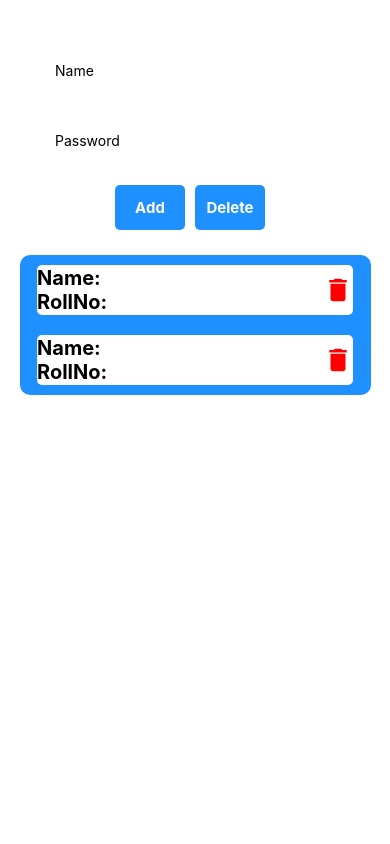
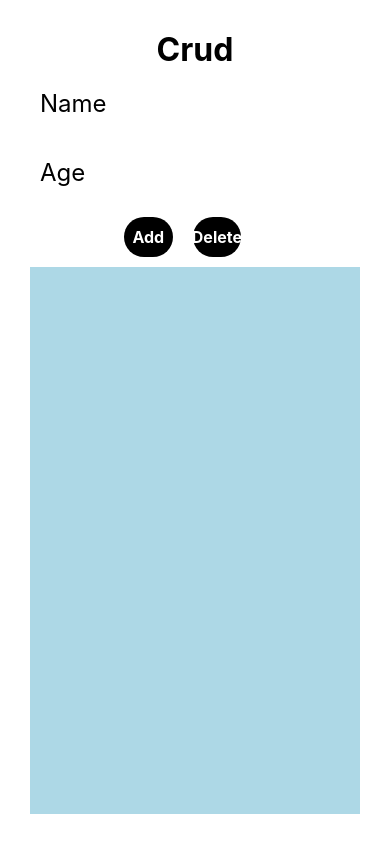
Before and after one commit to Shah-Jahan-Mukhtar/CRUD-RN, a React Native app: screen / in a window 390 px wide. Built offline with nearby package versions, Linux system fonts and the light colour scheme.

Commit message:
CRUD operation
CRUD operation

```diff
--- a/App.js
+++ b/App.js
@@ -8,19 +8,20 @@ import {
   SafeAreaView,
   TouchableOpacity,
   ScrollView,
+  FlatList,
 } from "react-native";
 import Icon from "react-native-vector-icons/MaterialIcons";
 import { Alert } from "react-native-web";
-import { backgroundColor } from "react-native/Libraries/Components/View/ReactNativeStyleAttributes";
+// import { backgroundColor } from "react-native/Libraries/Components/View/ReactNativeStyleAttributes";
 import Data from "./Component/Data";
-// import Crud from "./Component/Crud";
+import Crud from "./Component/Crud";
 
 export default function App() {
   const [add, setAdd] = useState({
     name: "",
     rollNo: "",
   });
-  const [user, setUser] = useState([{}]);
+  const [user, setUser] = useState([]);
   const [isEdit, setisEdit] = useState(false);
   const [index, setIndex] = useState(null);
   const [item, setItem] = useState();
@@ -71,94 +72,98 @@ export default function App() {
   );
 
   return (
-    <SafeAreaView style={{ marginTop: 25 }}>
-      <View style={styles.container}>
-        <View style={{ justifyContent: "center", alignItems: "center" }}>
-          <TextInput
-            style={styles.TextInput}
-            placeholder="Name"
-            value={add.name}
-            onChangeText={(text) => setAdd({ ...add, name: text })}
-          />
-        </View>
-        <View style={{ justifyContent: "center", alignItems: "center" }}>
-          <TextInput
-            style={styles.TextInput}
-            placeholder="Password"
-            keyboardType="number-pad"
-            value={add.rollNo}
-            onChangeText={(text) => setAdd({ ...add, rollNo: text })}
-            // secureTextEntry={true}
-          />
-        </View>
-        <View
-          style={{
-            flexDirection: "row",
-            justifyContent: "center",
-            alignItems: "center",
-          }}
-        >
-          <TouchableOpacity
-            style={styles.Button}
-            onPress={() => (isEdit ? UpdateData() : CreateData())}
-            disabled={!(add.name && add.rollNo)}
-          >
-            <Text
-              style={{
-                fontWeight: "bold",
+    <Crud />
+    // <SafeAreaView style={{ marginTop: 25 }}>
+    //   <View style={styles.container}>
+    //     <View style={{ justifyContent: "center", alignItems: "center" }}>
+    //       <TextInput
+    //         style={styles.TextInput}
+    //         placeholder="Name"
+    //         value={add.name}
+    //         onChangeText={(text) => setAdd({ ...add, name: text })}
+    //       />
+    //     </View>
+    //     <View style={{ justifyContent: "center", alignItems: "center" }}>
+    //       <TextInput
+    //         style={styles.TextInput}
+    //         placeholder="Password"
+    //         keyboardType="number-pad"
+    //         value={add.rollNo}
+    //         onChangeText={(text) => setAdd({ ...add, rollNo: text })}
+    //         // secureTextEntry={true}
+    //       />
+    //     </View>
+    //     <View
+    //       style={{
+    //         flexDirection: "row",
+    //         justifyContent: "center",
+    //         alignItems: "center",
+    //       }}
+    //     >
+    //       <TouchableOpacity
+    //         style={styles.Button}
+    //         onPress={() => (isEdit ? UpdateData() : CreateData())}
+    //         disabled={!(add.name && add.rollNo)}
+    //       >
+    //         <Text
+    //           style={{
+    //             fontWeight: "bold",
 
-                fontSize: 15,
-                color: "white",
-              }}
-            >
-              {isEdit ? "Update" : "Add"}
-            </Text>
-          </TouchableOpacity>
-          <TouchableOpacity
-            style={styles.Button}
-            onPress={() => DeleteData(index)}
-            key={index}
-          >
-            <Text
-              style={{
-                fontWeight: "bold",
+    //             fontSize: 15,
+    //             color: "white",
+    //           }}
+    //         >
+    //           {isEdit ? "Update" : "Add"}
+    //         </Text>
+    //       </TouchableOpacity>
+    //       {/* <TouchableOpacity
+    //         style={styles.Button}
+    //         onPress={() => DeleteData(index)}
+    //         key={index}
+    //       >
+    //         <Text
+    //           style={{
+    //             fontWeight: "bold",
 
-                fontSize: 15,
-                color: "white",
-              }}
-            >
-              Delete
-            </Text>
-          </TouchableOpacity>
-        </View>
-        <View style={{ justifyContent: "center", alignItems: "center" }}>
-          <ScrollView style={styles.list}>
-            {user.map((item, index) => (
-              <TouchableOpacity
-                key={index}
-                onPress={() => {
-                  EditData(index), setItem(item);
-                }}
-              >
-                <Data Name={item.name} pwd={item.rollNo} />
-                {/* <Icon name="delete" size={25} color="red" /> */}
-              </TouchableOpacity>
-            ))}
-            {user.map((item, index) => (
-              <TouchableOpacity
-                key={index}
-                onPress={() => {
-                  EditData(index), setItem(item);
-                }}
-              >
-                <Data Name={item.name} pwd={item.rollNo} />
-                {/* <Icon name="delete" size={25} color="red" /> */}
-              </TouchableOpacity>
-            ))}
-          </ScrollView>
-        </View>
-      </View>
-    </SafeAreaView>
+    //             fontSize: 15,
+    //             color: "white",
+    //           }}
+    //         >
+    //           Delete
+    //         </Text>
+    //       </TouchableOpacity> */}
+    //     </View>
+    //     <View style={{ justifyContent: "center", alignItems: "center" }}>
+    //       {/* <ScrollView style={styles.list}> */}
+    //       <FlatList
+    //         data={item}
+    //         keyExtractor={(item) => item.index}
+    //         renderItem={({ item }) => {
+    //           <View style={{ flexDirection: "row" }}>
+    //             <TouchableOpacity
+    //               onPress={() => {
+    //                 EditData(index), setItem(item);
+    //               }}
+    //             >
+    //               <Data Name={item.name} pwd={item.rollNo} />
+    //             </TouchableOpacity>
+
+    //             {/* <View>
+    //               <TouchableOpacity
+    //                 onPress={() => {
+    //                   Delete(index);
+    //                 }}
+    //               >
+    //                 <Icon name="delete" size={25} color="red" />
+    //               </TouchableOpacity>
+    //             </View> */}
+    //           </View>;
+    //         }}
+    //       />
+    //       {/* </ScrollView> */}
+    //     </View>
+    //   </View>
+    // </SafeAreaView>
   );
 }
 
--- a/Component/Crud.js
+++ b/Component/Crud.js
@@ -17,7 +17,7 @@ const Crud = () => {
   const [isEdit, setIsEdit] = useState(false);
   const [index, setIndex] = useState(null);
   const [item, setItem] = useState();
-
+  var chk = false;
   const addUser = useCallback(() => {
     setUsers([...users, user]);
     setUser({
@@ -30,6 +30,7 @@ const Crud = () => {
       setUser(users[indx]);
       setIsEdit(true);
       setIndex(indx);
+      chk = false;
     },
     [user, users, index, isEdit]
   );
@@ -42,16 +43,19 @@ const Crud = () => {
       name: "",
       age: "",
     });
+    chk = false;
   }, [users, user, setUsers]);
   const deleteUser = useCallback(
     (indx) => {
-      let filterObj = users.filter((item, ind) => ind != indx);
-      console.log(filterObj);
+      var filterObj = users.filter((item, ind) => ind != indx);
+
+      // console.log(chk);
       setUsers(filterObj);
       setUser({
         name: "",
         age: "",
       });
+      chk = false;
     },
     [user, users, setUsers]
   );
@@ -61,13 +65,13 @@ const Crud = () => {
       <Text style={style.header}>Crud</Text>
       <TextInput
         style={style.inputS}
-        placeholder="name"
+        placeholder="Name"
         value={user.name}
         onChangeText={(text) => setUser({ ...user, name: text })}
       />
       <TextInput
         style={style.inputS}
-        placeholder="age"
+        placeholder="Age"
         keyboardType="number-pad"
         value={user.age}
         onChangeText={(text) => setUser({ ...user, age: text })}
@@ -87,6 +91,7 @@ const Crud = () => {
 
         <TouchableOpacity
           onPress={() => deleteUser(index)}
+          disabled={!(user.name && user.age)}
           style={style.button}
           key={index}
         >
@@ -101,6 +106,7 @@ const Crud = () => {
             key={index}
             onPress={() => {
               handleEditUser(index), setItem(item);
+              chk = true;
             }}
           >
             <Text>Name : {item.name}</Text>
@@ -114,11 +120,13 @@ const Crud = () => {
 
 const style = StyleSheet.create({
   inputS: {
-    width: "80%",
+    width: "100%",
     padding: 10,
-    backgroundColor: "grey",
+    backgroundColor: "white",
     fontSize: 24,
     margin: 10,
+    elevation: 10,
+    borderRadius: 20,
   },
   header: {
     fontSize: 32,
--- a/Component/Data.js
+++ b/Component/Data.js
@@ -10,14 +10,15 @@ const Data = (props) => {
           justifyContent: "center",
           alignItems: "center",
           marginTop: 10,
+          flexDirection: "row",
         }}
       >
         <View
           style={{
-            width: "90%",
+            width: "80%",
             height: 50,
             backgroundColor: "white",
-            justifyContent: "space-between",
+            justifyContent: "center",
             alignItems: "center",
 
             borderRadius: 5,
@@ -49,7 +50,6 @@ const Data = (props) => {
               RollNo:{props.pwd}
             </Text>
           </View>
-          <Icon name="delete" size={30} color="red" />
         </View>
       </View>
     </SafeAreaView>
```
Also changed, not shown: 1 other file (tests, documents, lock files or other folders).
